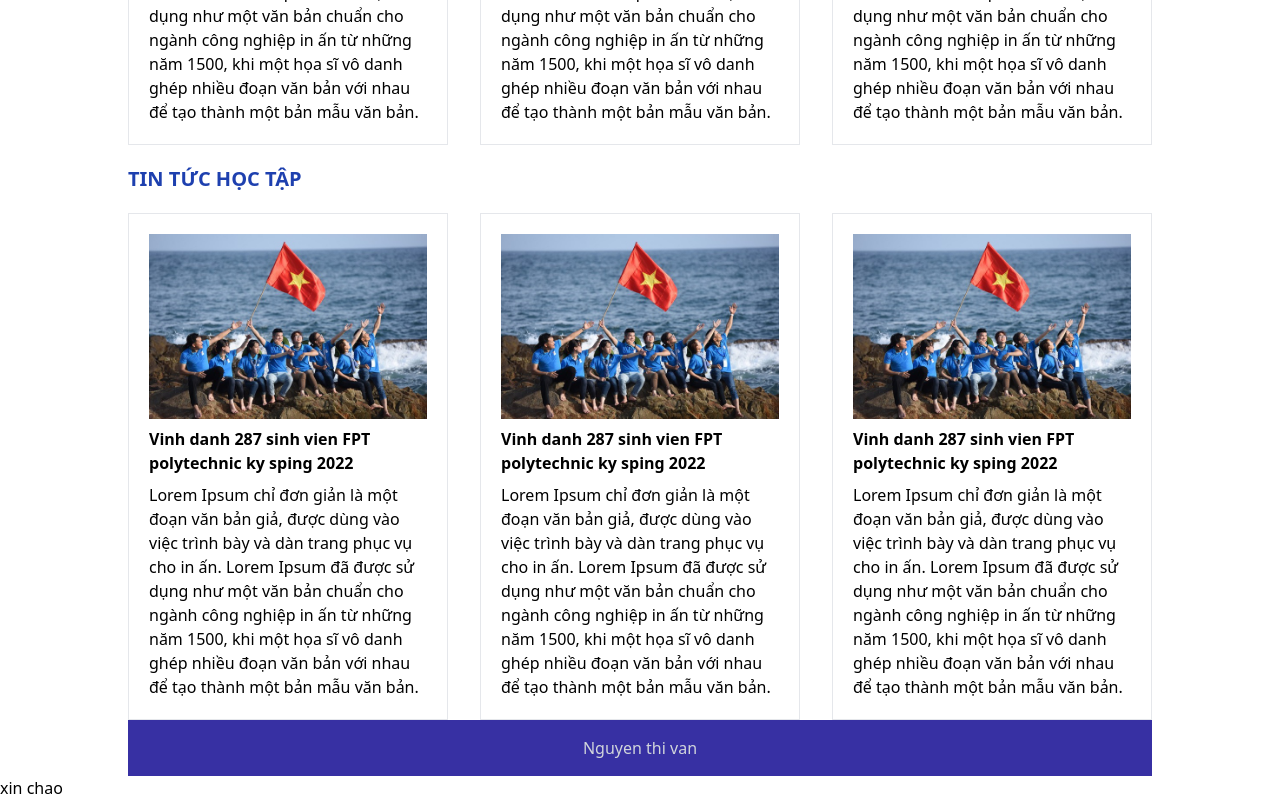
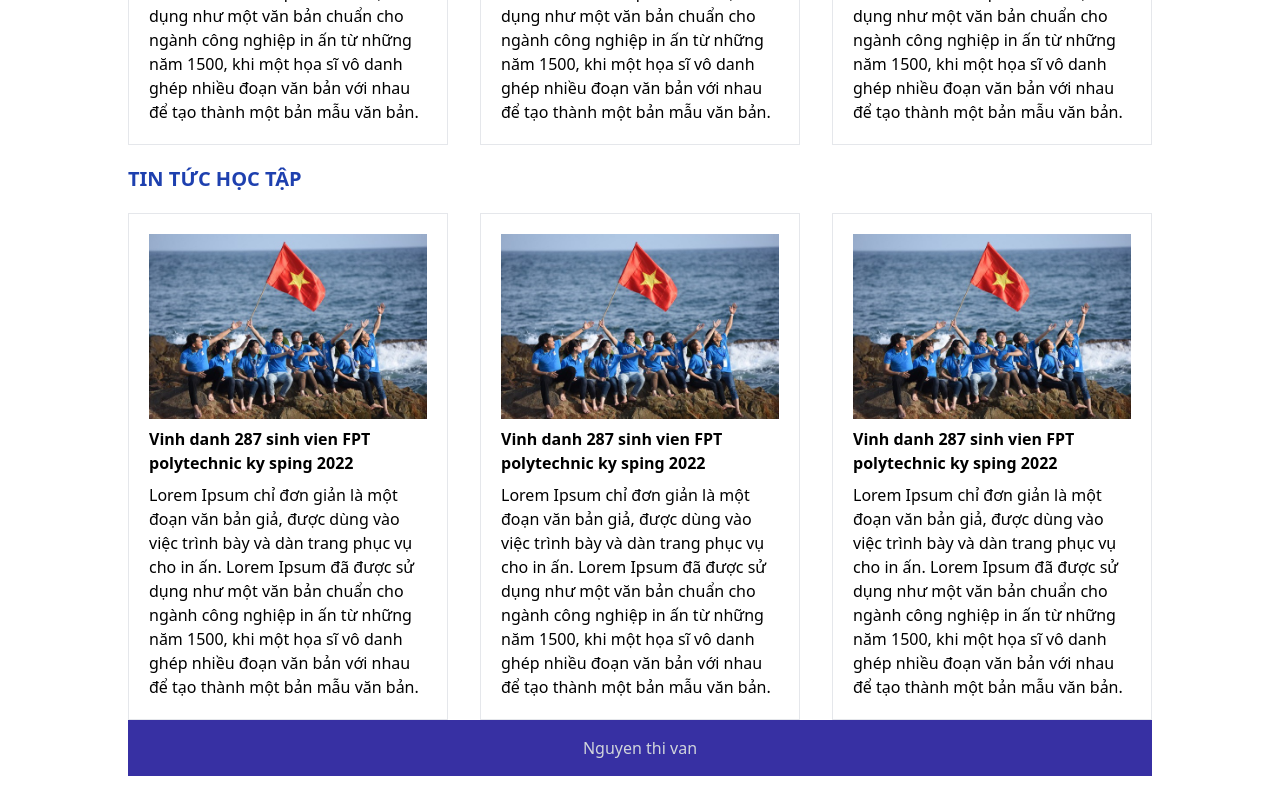
Before and after one commit to thanhvan181/js_lab1, a website built with Vite: page index.html in a window 1280 px wide. Shown: the part 899-1699 px from the top of the page. After the commit the page ends 1675 px from the top, so only its background shows below. Built offline with nearby package versions, Linux system fonts and the light colour scheme; what navigo would draw is missing.

Commit message:
rafactor :

```diff
--- a/index.html
+++ b/index.html
@@ -168,7 +168,7 @@
    <!-- <a href="/">Home</a>
     <a href="/about">about</a>  -->
    <!-- <div class="bg-red-500">Xin chao</div> -->
-   <div>xin chao</div>
+   <!-- <div>xin chao</div> -->
 
     <div id="app"></div>
     <script type="module" src="./src/main.js"></script>
```
